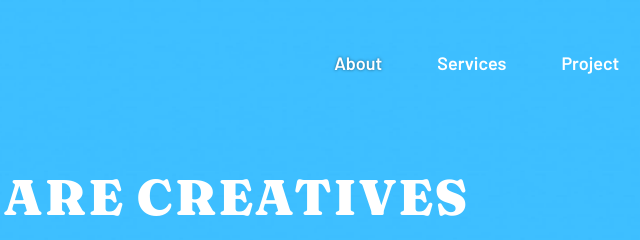
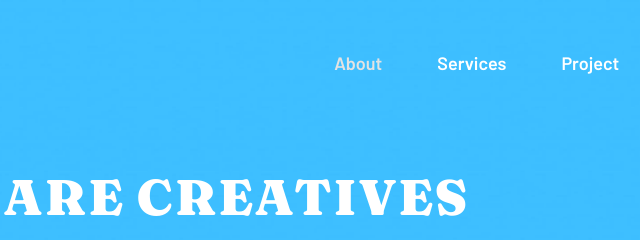
Before and after one commit to victorrmark/sunnysideagency, a plain HTML site: page index.html in a window 1280 px wide. In both pictures the pointer is over the link 815 px from the left and 63 px from the top of the page. Shown: the top 240 px of the page, 457-1097 px from the left. Drawn offline with Linux system fonts and the light colour scheme.

Commit message:
Update style.css

```diff
--- a/style.css
+++ b/style.css
@@ -428,7 +428,7 @@ footer{
     }
 
     .desktop li a:hover{
-        text-shadow: 0 0 3px hsla(0, 0%, 0%, 0.5);
+        color: hsl(0, 0%, 89%);
     }
 
     .desktop-menu{
```
